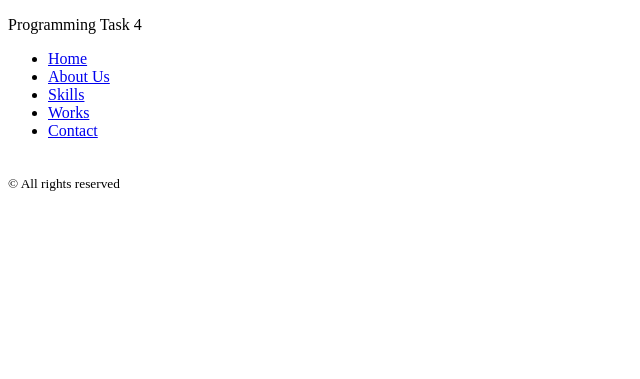
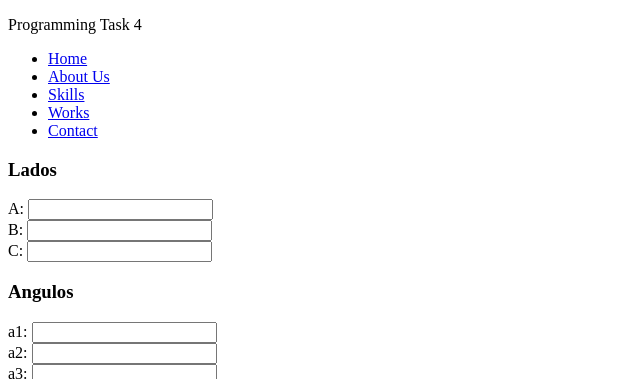
Before and after one commit to kjarj54/TeoriadeTriangulos, a plain HTML site: page index.html in a window 1280 px wide. Shown: the top 379 px of the page, without its empty margins (0-640 px from the left). Drawn offline with Linux system fonts and the light colour scheme.

Commit message:
Seccion del triangulo
se agrego la seccion del triangulo y los iconos del footer

```diff
--- a/index.html
+++ b/index.html
@@ -1,12 +1,11 @@
 <!DOCTYPE html>
 <html lang="en">
   <head>
-    <meta charset="UTF-8">
-    <meta name="viewport" content="width=device-width, initial-scale=1.0">
+    <meta charset="UTF-8" />
+    <meta name="viewport" content="width=device-width, initial-scale=1.0" />
     <title>Document</title>
   </head>
   <body>
-
     <header>
       <div id="navigationBar" class="container">
         <p>Programming Task 4</p>
@@ -22,11 +21,63 @@
       </div>
     </header>
 
-    <section id="triangle">
+    <section id="triangleSection">
+      <div class="containerDiv">
+        <div class="divLateral">
+          <h3>Lados</h3>
           <div>
-            <div></div>
-            <div></div>
-            <div></div>
+            <label for="number">A:</label>
+            <input
+              type="number"
+              id="txtSide"
+              required
+            />
+          </div>
+          <div>
+            <label for="number">B:</label>
+            <input
+              type="number"
+              id="txtSide"
+              required
+            />
+          </div>
+          <div>
+            <label for="number">C:</label>
+            <input
+              type="number"
+              id="txtSide"
+              required
+            />
+          </div>
+        </div>
+        <div class="divCentral"></div>
+        <div class="divLateral">
+            <h3>Angulos</h3>
+          <div>
+            <label for="number">a1:</label>
+            <input
+              type="number"
+              id="txtSide"
+              required
+            />
+          </div>
+          <div>
+            <label for="number">a2:</label>
+            <input
+              type="number"
+              id="txtSide"
+              required
+            />
+          </div>
+          <div>
+            <label for="number">a3:</label>
+            <input
+              type="number"
+              id="txtSide"
+              required
+            />
+          </div>
+        </div>
       </div>
     </section>
 
@@ -34,18 +85,17 @@
       <div id="copyright">
         <div id="footPage" class="container">
           <a href="#" target="_blank"
-              ><img src="media/facebookIcon.svg" alt=""
+            ><img src="media/icons/facebookIcon.svg" alt=""
           /></a>
           <a href="#" target="_blank"
-              ><img src="media/twitterIcon.svg" alt=""
+            ><img src="media/icons/twitterIcon.svg" alt=""
           /></a>
           <a href="#" target="_blank"
-              ><img src="media/instagramIcon.svg" alt=""
+            ><img src="media/icons/instagramIcon.svg" alt=""
           /></a>
         </div>
         <small>&copy All rights reserved</small>
       </div>
     </footer>
-
   </body>
 </html>
```
Also changed, not shown: media/icons/facebookIcon.svg (added), media/icons/instagramIcon.svg (added), media/icons/twitterIcon.svg (added). Lines whose indentation alone changed are shown as unchanged.
